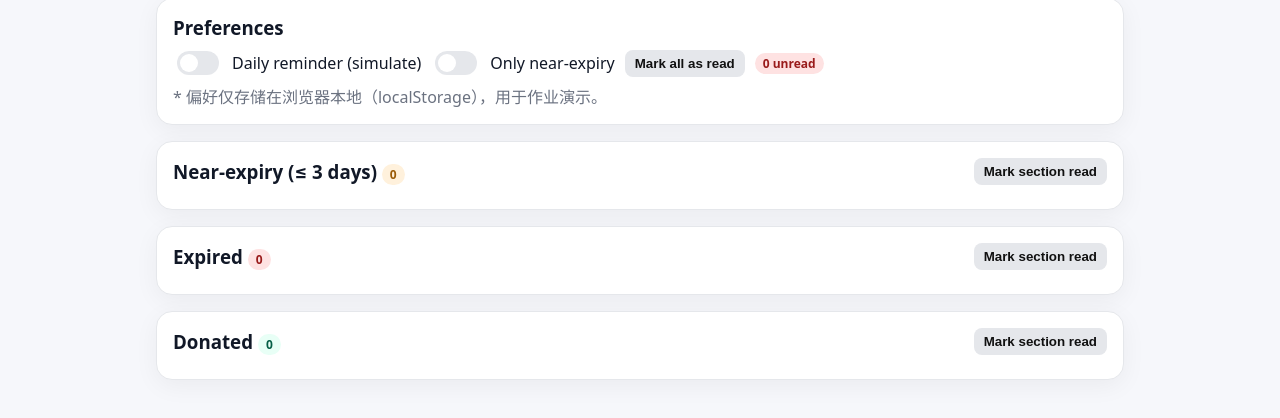
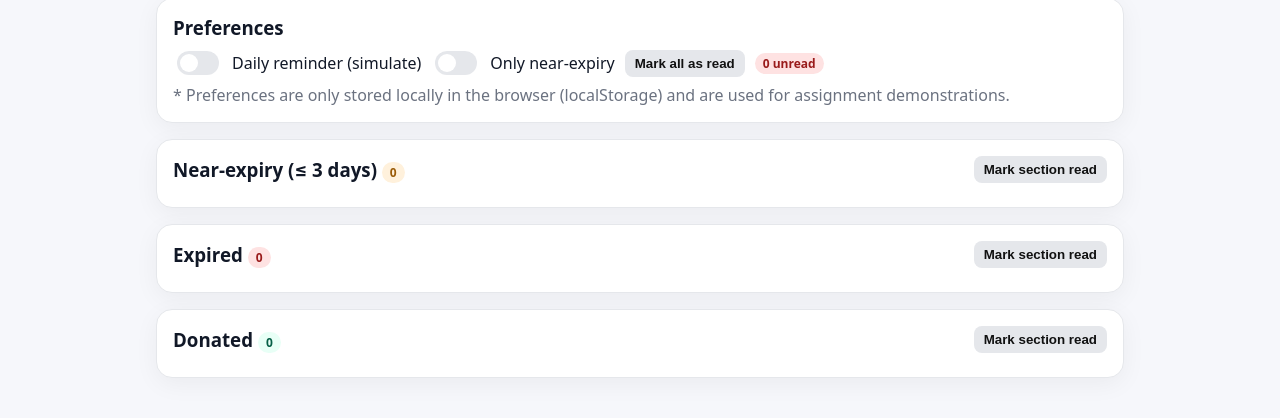
Before and after one commit to B1nHYu/EcoBite, a website: page public/notifications.html in a window 1280 px wide. Shown: the part 202-620 px from the top of the page. Drawn offline with Linux system fonts and the light colour scheme; no server answers; sample sign-in values are in the browser's storage.

Commit message:
Update notifications.html

```diff
--- a/public/notifications.html
+++ b/public/notifications.html
@@ -86,7 +86,7 @@
         <button class="btn secondary small" onclick="markAllRead()">Mark all as read</button>
         <span id="countUnread" class="badge b-danger">0 unread</span>
       </div>
-      <div class="muted" style="margin-top:6px">* 偏好仅存储在浏览器本地（localStorage），用于作业演示。</div>
+      <div class="muted" style="margin-top:6px">* Preferences are only stored locally in the browser (localStorage) and are used for assignment demonstrations.</div>
     </section>
 
     <!-- near expiry -->
@@ -247,7 +247,7 @@ function findItemIdByName(name){
   return it ? it.id : null;
 }
 function updateUnreadCount(){
-  // 统计三类中未读的
+  // Count the unread ones among the three categories
   const keys = new Set();
   const today = new Date(); today.setHours(0,0,0,0);
   for(const it of ITEMS){
```
